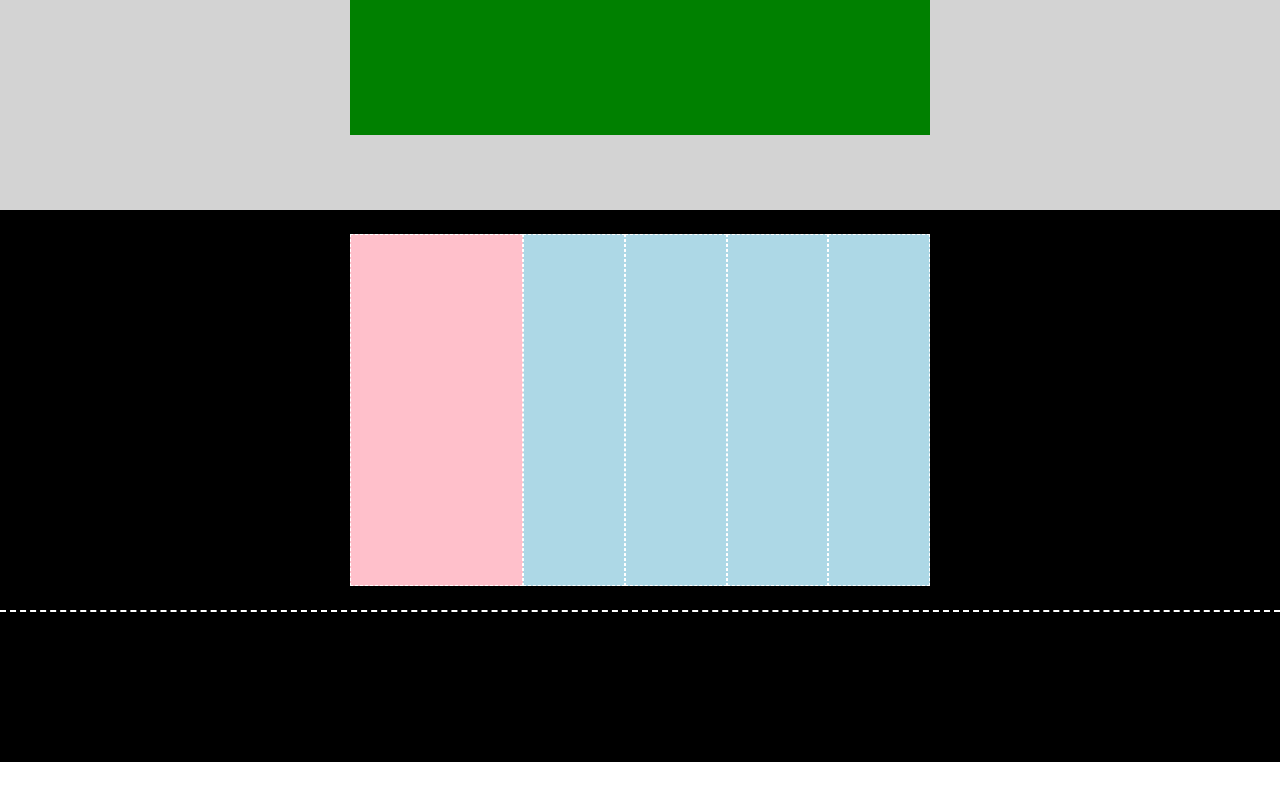
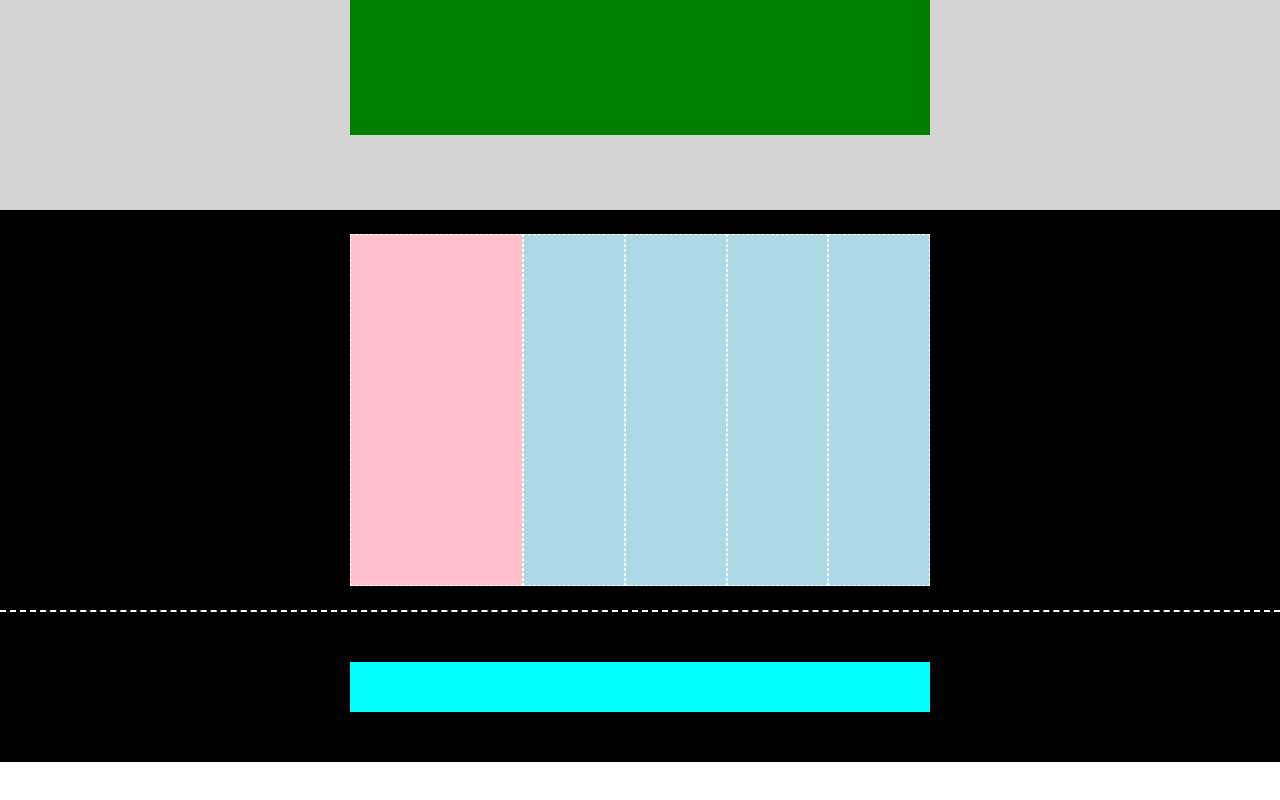
Before and after one commit to JordiMasci/htmlcss-struttura-discord, a plain HTML site: page index.html in a window 1280 px wide. Shown: the part 1890-2690 px from the top of the page. Drawn offline with Linux system fonts and the light colour scheme.

Commit message:
feat: and exercise

```diff
--- a/index.html
+++ b/index.html
@@ -60,8 +60,13 @@
 
 
         </section>
-        <section class="section-black-2">
-            <div class="last-div"></div>
+        <section class="flex section-black-2 flex-column">
+            <div >
+                <div class="last-div">
+
+                </div>
+
+            </div>
         </section>
     </footer>
 
--- a/style/style.css
+++ b/style/style.css
@@ -141,6 +141,9 @@ header {
     border-bottom: 2px dashed white;
 }
 
-.last.div {
-
+.last-div {
+   background-color: aqua;
+   width: 0 auto;
+   height: 50px;
+    margin: 0px 350px;
 }
```
